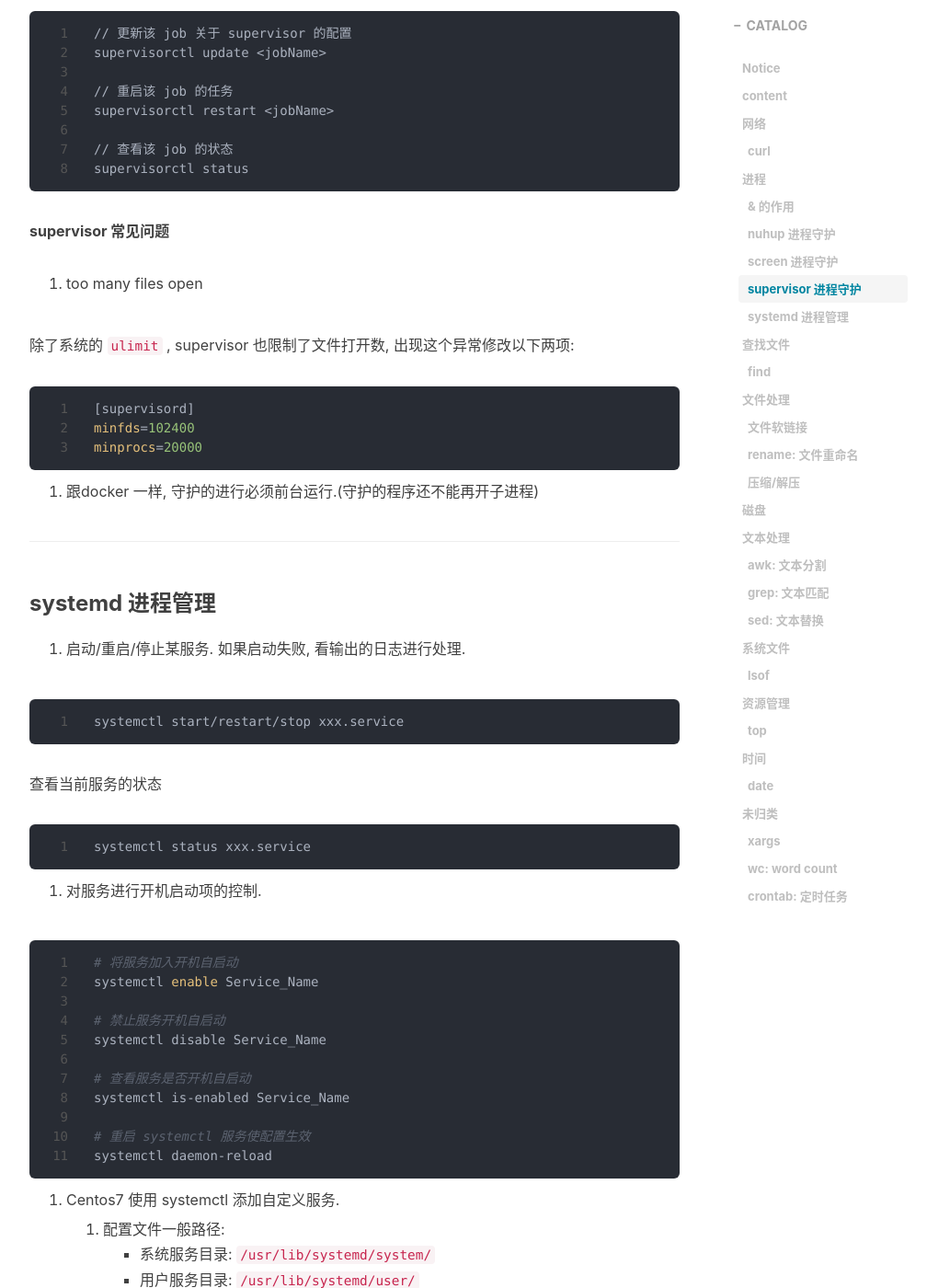
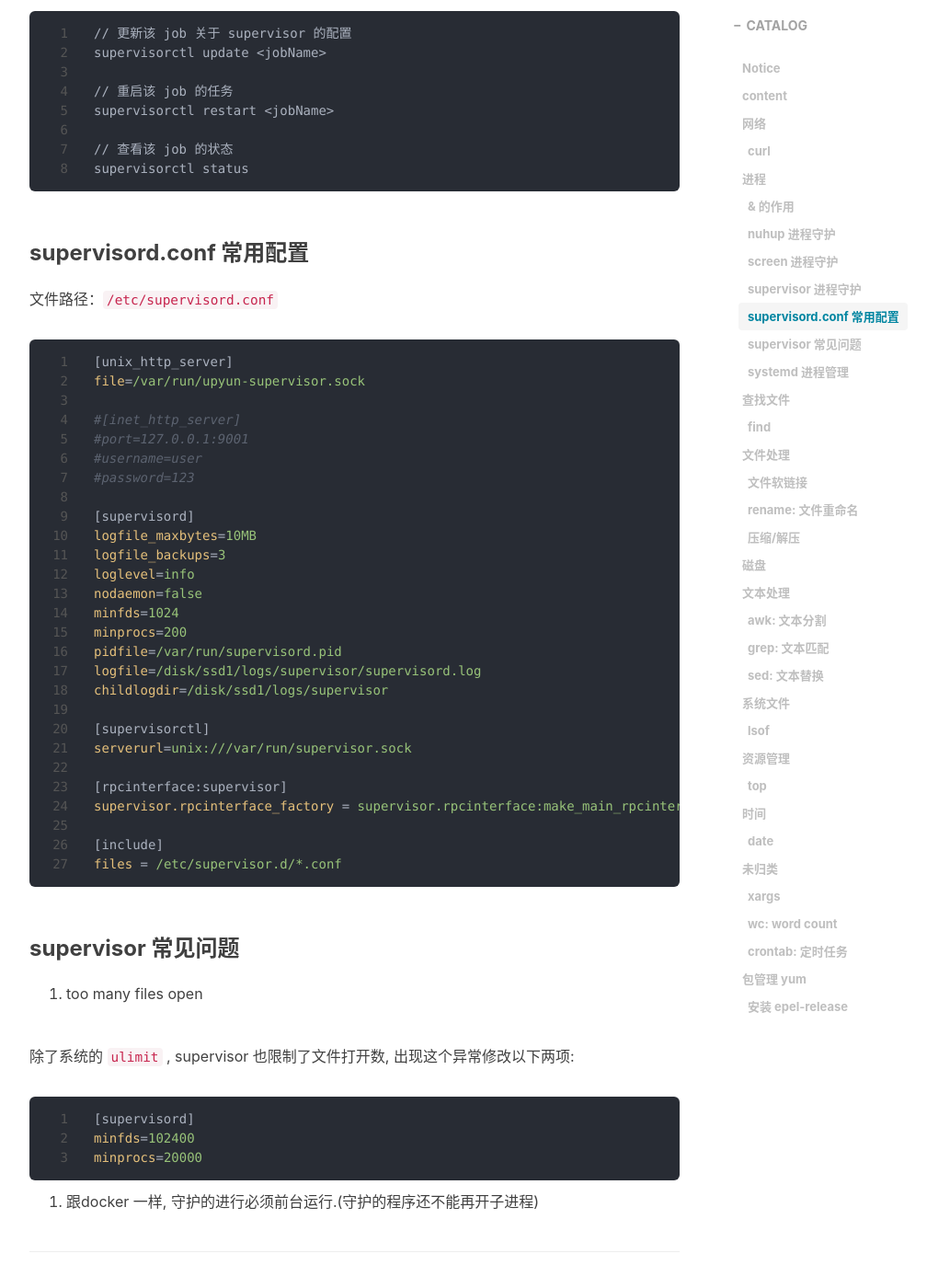
Before and after one commit to kougazhang/oom, a Jekyll site: the page built from _posts/2021-05-29-linux-command.md, in a window 1280 px wide and 1400 px high, scrolled down 2661 px. Shown: the whole window at 92% size, without its empty margins (233-1241 px from the left). Built offline with Jekyll 4.4.1, drawn with Linux system fonts in a browser that asks for light colours; nearby versions of some CDN libraries; comment, search, counter and statistics services are not loaded; some of the changed text lies outside the part shown.

Commit message:
supply linux command

````diff
--- a/_posts/2021-05-29-linux-command.md
+++ b/_posts/2021-05-29-linux-command.md
@@ -91,7 +91,39 @@ supervisorctl restart <jobName>
 supervisorctl status
 ```
 
-**supervisor 常见问题**
+### supervisord.conf 常用配置
+文件路径：`/etc/supervisord.conf`
+```ini
+[unix_http_server]
+file=/var/run/upyun-supervisor.sock
+
+#[inet_http_server]
+#port=127.0.0.1:9001
+#username=user
+#password=123
+
+[supervisord]
+logfile_maxbytes=10MB
+logfile_backups=3
+loglevel=info
+nodaemon=false
+minfds=1024
+minprocs=200
+pidfile=/var/run/supervisord.pid
+logfile=/disk/ssd1/logs/supervisor/supervisord.log
+childlogdir=/disk/ssd1/logs/supervisor
+
+[supervisorctl]
+serverurl=unix:///var/run/supervisor.sock
+
+[rpcinterface:supervisor]
+supervisor.rpcinterface_factory = supervisor.rpcinterface:make_main_rpcinterface
+
+[include]
+files = /etc/supervisor.d/*.conf
+```
+
+### supervisor 常见问题
 
 1. too many files open
 
@@ -176,7 +208,12 @@ systemctl daemon-reload
    WantedBy=multi-user.target
    ```
 
-   修改完配置后, 需要重启 systemctl 服务.
+   修改完配置后, 需要重启 systemctl 服务：
+   ```shell
+   systemctl daemon-reload
+   systemctl enable <serviceName>
+   systemctl start <serviceName>
+   ```
 
 4. 例子
 
@@ -481,3 +518,12 @@ crontab的命令构成为 时间+动作，其时间有分、时、日、月、
     + 排查时间配置是否正确, 可以找个在线网站校验一下.
     + `ps -ef|grep cron` , 排查 crontab 程序是否正常运行.
     + `/sbin/service cron start`, centos6 启动 crontab
+
+## 包管理 yum
+
+### 安装 epel-release
+ EPEL (Extra Packages for Enterprise Linux)是基于Fedora的一个项目，为“红帽系”的操作系统提供额外的软件包，适用于RHEL、CentOS和Scientific Linux.
+```shell
+yum install epel-release
+```
+yum 官方提供的包不全，所以必须先安装 `epel-release`，才能找到常用的软件。
````
Also changed, not shown: other parts of _posts/2021-05-29-linux-command.md (+1 -1 lines).
